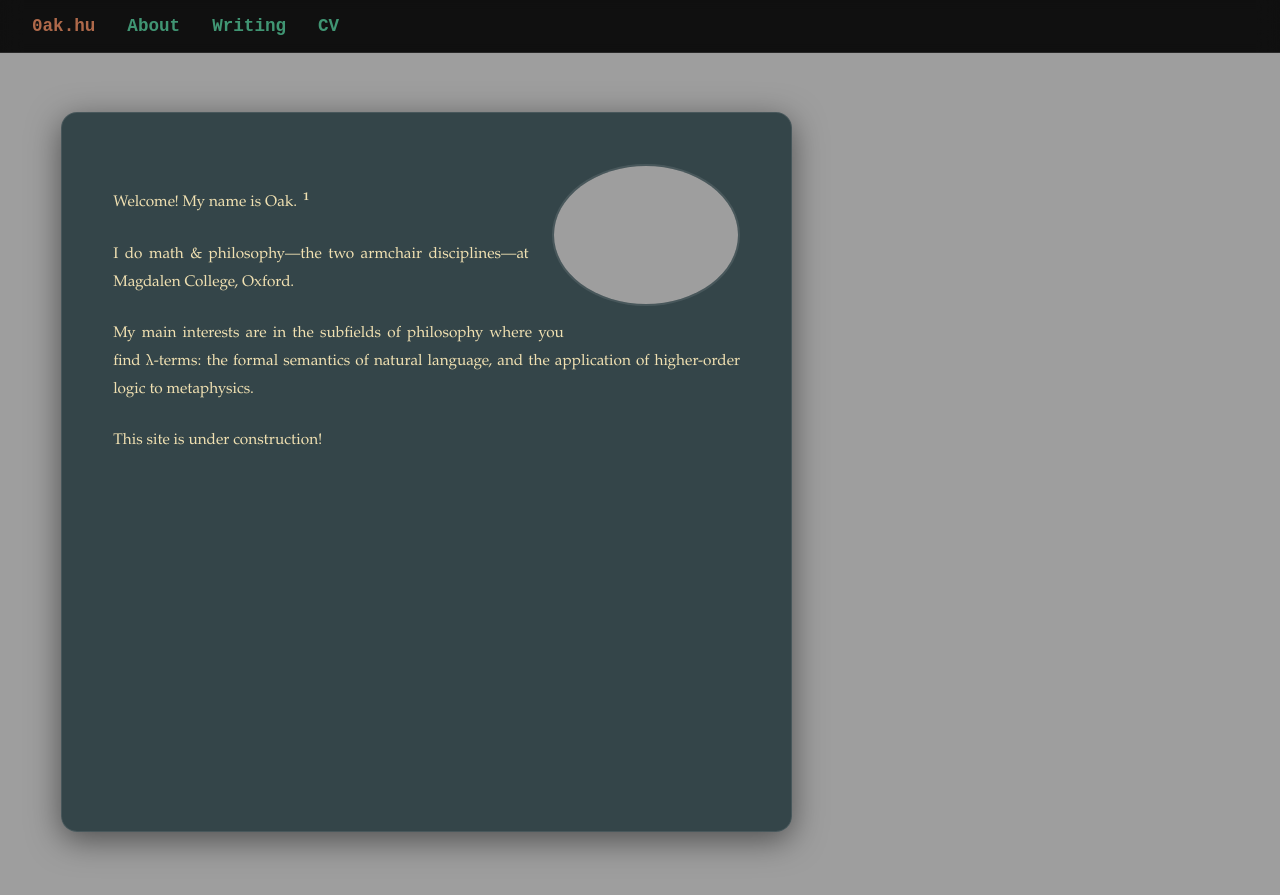
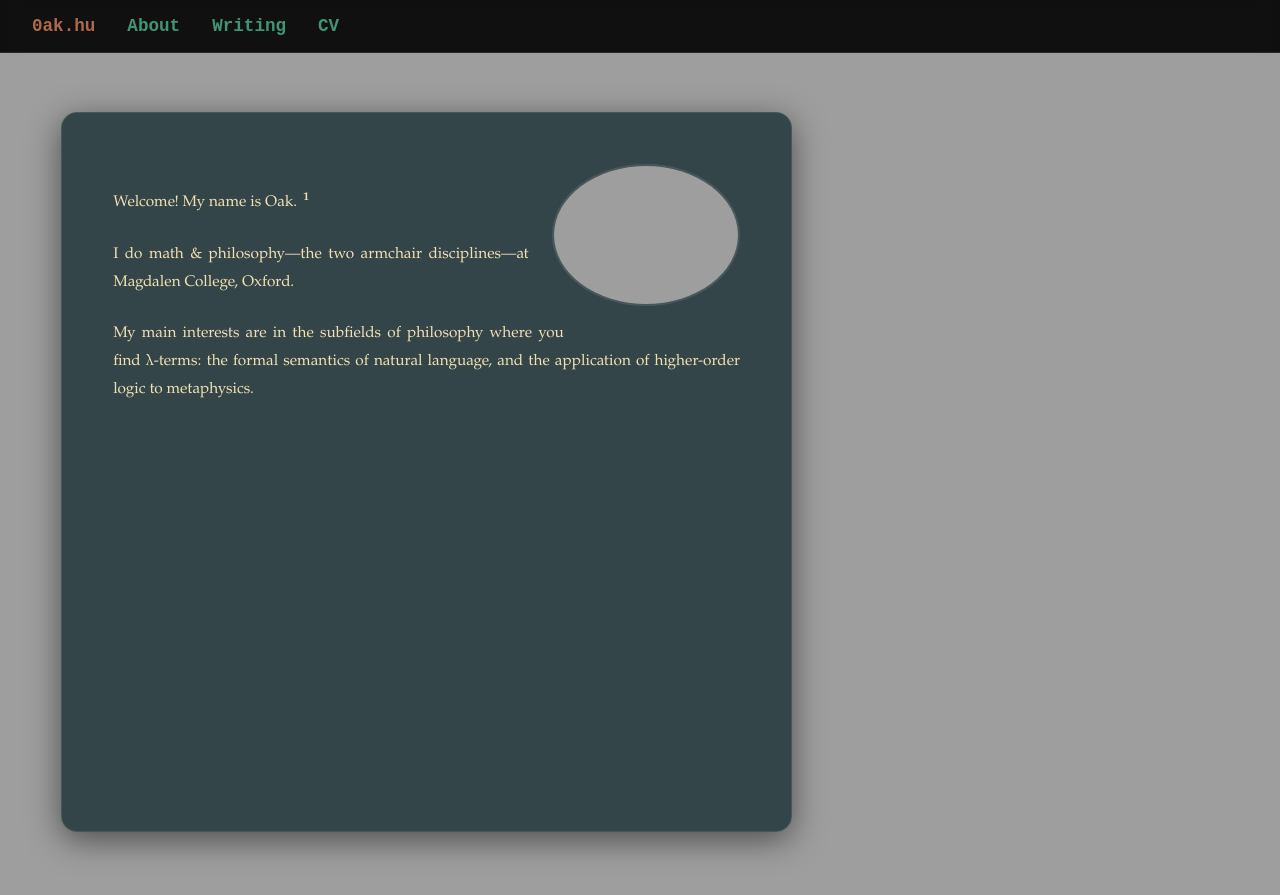
Before and after one commit to oak-hu/site, a Jekyll site: the page built from index.md, in a window 1280 px wide. Shown: the top 895 px of the page. Built offline with Jekyll 4.4.1, drawn with Linux system fonts in a browser that asks for light colours; some web fonts are replaced.

Commit message:
Update index.md

```diff
--- a/index.md
+++ b/index.md
@@ -6,14 +6,8 @@
 
 <img class="profile-img" src="https://0ak.hu/WebsitePicture.jpg" alt="Oak Hu">
 
-
-Welcome! My name is Oak.{% include sidenote.html content="Well..." %}
-
+Welcome! My name is Oak.{% include sidenote.html content="Well, <a href='https://offhandquibbles.substack.com/p/quotes-and-quinean-quasi-quotes-quickly'>technically</a>, my name is ‘Oak Hu’ (a five-letter string), while <em>I'm</em> Oak Hu (the person to whom ‘Oak Hu’ refers); but it’s almost always fine to be sloppy. My parents named me ‘Oak’ after Oklahoma State University, where they went for graduate school. My last name, ‘Hu’, is from the Chinese <cjk>胡</cjk>; appending <cjk>说</cjk> (‘speak’) yields <cjk>胡说</cjk> (‘nonsense’)—naturally, someone named ‘Oak Hu’ does philosophy." %}
 
 I do math & philosophy—the two armchair disciplines—at Magdalen College, Oxford.
 
-
 My main interests are in the subfields of philosophy where you find λ-terms: the formal semantics of natural language, and the application of higher-order logic to metaphysics.
-
-
-This site is under construction!
```
